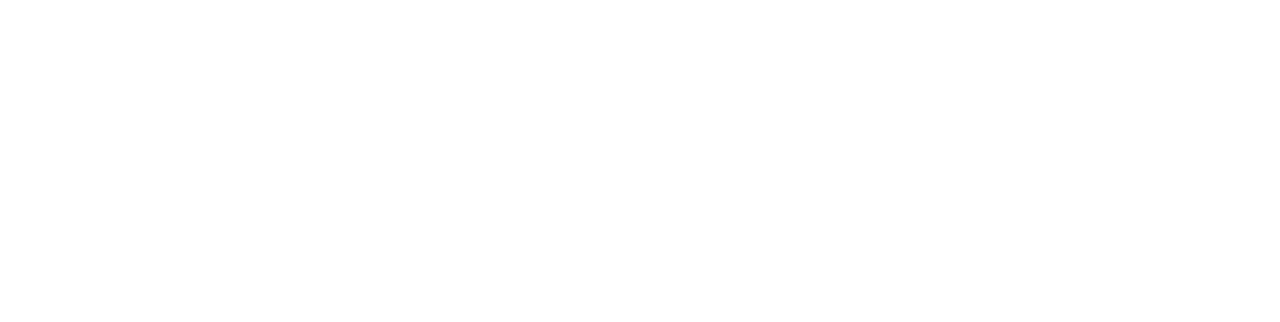
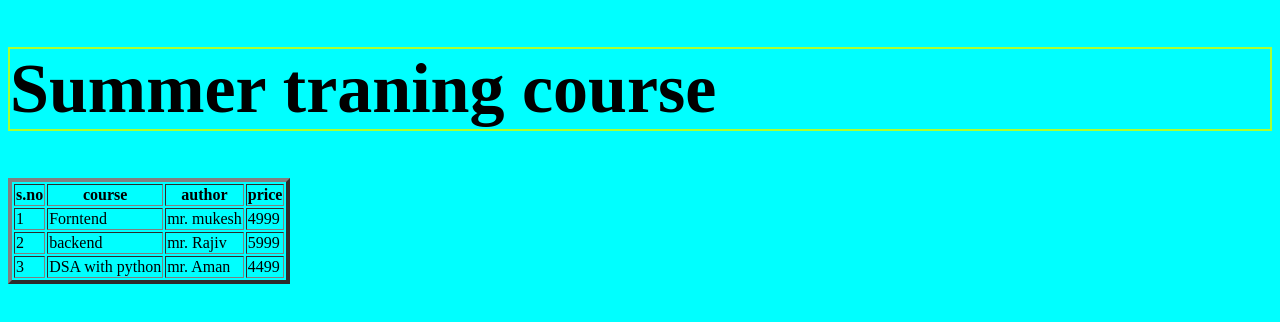
Before and after one commit to karan7594/frontend-traning, a plain HTML site: page table/index.html in a window 1280 px wide. Drawn offline with Linux system fonts and the light colour scheme.

Commit message:
span & div and table

```diff
--- a/table/index.css
+++ b/table/index.css
@@ -0,0 +1,8 @@
+* {
+  background-color: aqua;
+}
+
+h1 {
+  border: 2px solid greenyellow;
+  font-size: 70px;
+}
--- a/table/index.html
+++ b/table/index.html
@@ -1,14 +1,42 @@
 <!DOCTYPE html>
 <html lang="en">
-<head>
-    <meta charset="UTF-8">
-    <meta name="viewport" content="width=device-width, initial-scale=1.0">
-    <title>Document</title>
+  <head>
+    <meta charset="UTF-8" />
+    <meta name="viewport" content="width=device-width, initial-scale=1.0" />
+    <title>table</title>
+    <link rel="stylesheet" href="index.css" />
+  </head>
+  <body>
+    <h1>Summer traning course</h1>
+    <div class="color">
+      <table border="4">
+        <tr>
+          <th>s.no</th>
+          <th>course</th>
+          <th>author</th>
+          <th>price</th>
+        </tr>
+        <tr>
+          <td>1</td>
+          <td>Forntend</td>
+          <td>mr. mukesh</td>
+          <td>4999</td>
+        </tr>
 
-</head>
-<body>
-    <table>
+        <tr>
+          <td>2</td>
+          <td>backend</td>
+          <td>mr. Rajiv</td>
+          <td>5999</td>
+        </tr>
 
-    </table>
-</body>
+        <tr>
+          <td>3</td>
+          <td>DSA with python</td>
+          <td>mr. Aman</td>
+          <td>4499</td>
+        </tr>
+      </table>
+    </div>
+  </body>
 </html>
```
Also changed, not shown: span & div elements/span&div.html (added, +25 -0 lines).
